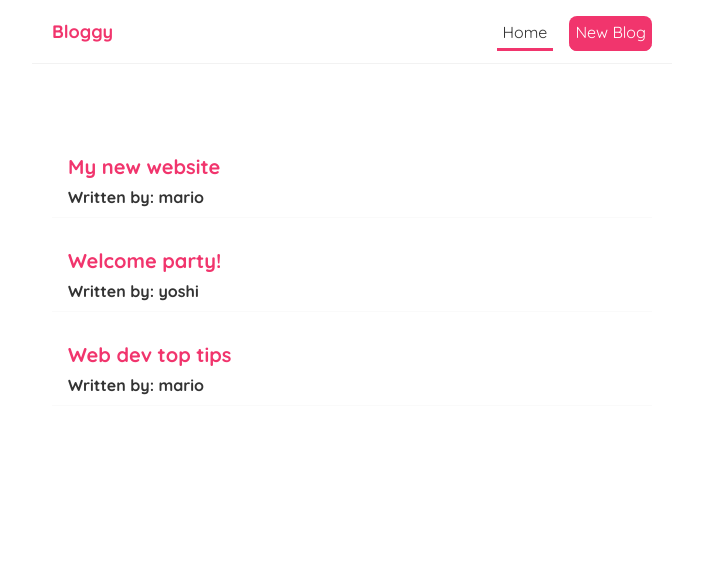
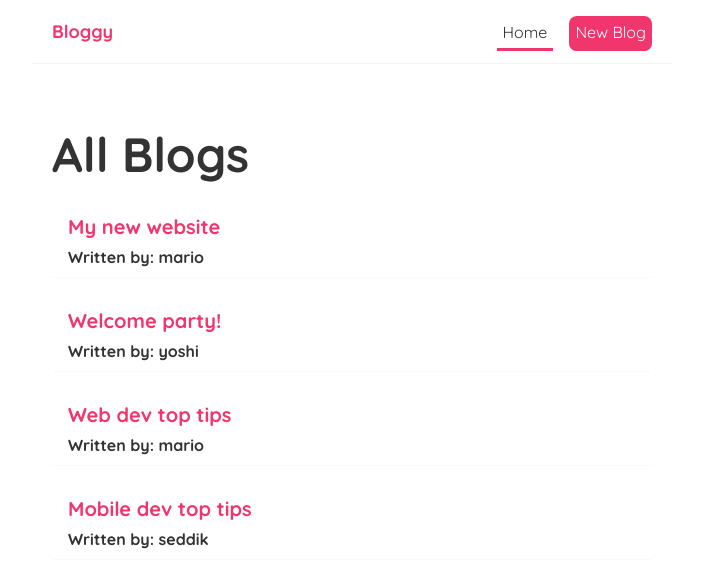
Before and after one commit to brakenseddik/react-course, a React (Create React App) app: page / in a window 1280 px wide. Shown: the top 588 px of the page, without its empty margins (288-991 px from the left). Built offline with nearby package versions, Linux system fonts and the light colour scheme; the HTML template or start-up script is replaced by a standard one.

Commit message:
Pros classic

```diff
--- /dev/null
+++ b/src/BlogList.js
@@ -0,0 +1,21 @@
+const BlogList = (props) => {
+const blogs=props.blogs;
+const title=props.title;
+
+
+    return (
+
+        <div className="blog-list">
+            <h2>{title}</h2>
+        {blogs.map((blog)=>(
+<div className="blog-preview" key={blog.id}>
+<h2>{blog.title}</h2>
+<h4>Written by: {blog.author}</h4>
+</div>
+)) }
+
+ </div>
+     );
+}
+
+export default BlogList;
--- a/src/home.js
+++ b/src/home.js
@@ -1,24 +1,20 @@
 import { waitForElement } from "@testing-library/react";
 import {useState} from 'react'
+import BlogList from "./BlogList";
 
 const Home = () => {
 
     const [blogs, setBlogs] = useState([
         { title: 'My new website', body: 'lorem ipsum...', author: 'mario', id: 1 },
         { title: 'Welcome party!', body: 'lorem ipsum...', author: 'yoshi', id: 2 },
-        { title: 'Web dev top tips', body: 'lorem ipsum...', author: 'mario', id: 3 }
+        { title: 'Web dev top tips', body: 'lorem ipsum...', author: 'mario', id: 3 },
+        { title: 'Mobile dev top tips', body: 'lorem ipsum...', author: 'seddik', id: 4 },
+
       ])
+
     return (
         <div className="home">
-            {
-blogs.map((blog)=>(
-    <div className="blog-preview" key={blog.id}>
-<h2>{blog.title}</h2>
-<h4>Written by: {blog.author}</h4>
-
-    </div>
-))
-            }
+  <BlogList blogs={blogs} title="All Blogs" />
 
                    </div>
      );
```
Also changed, not shown: 1 other file (tests, documents, lock files or other folders).
